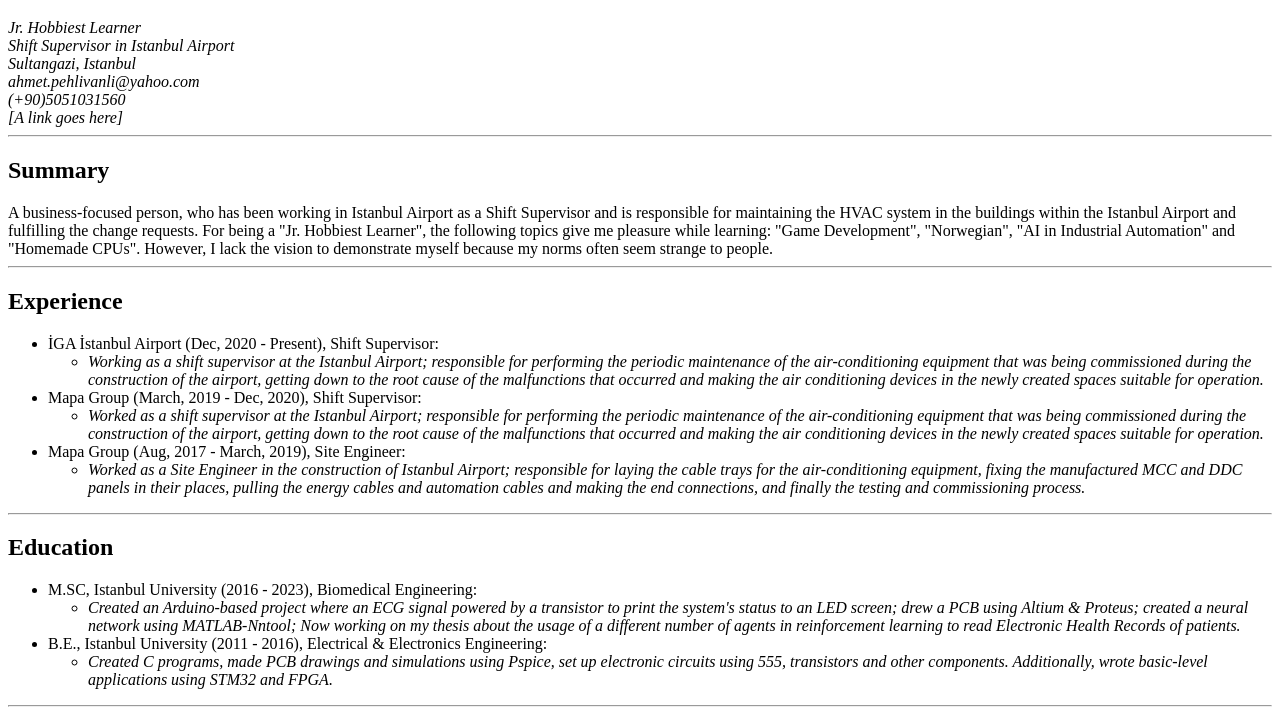
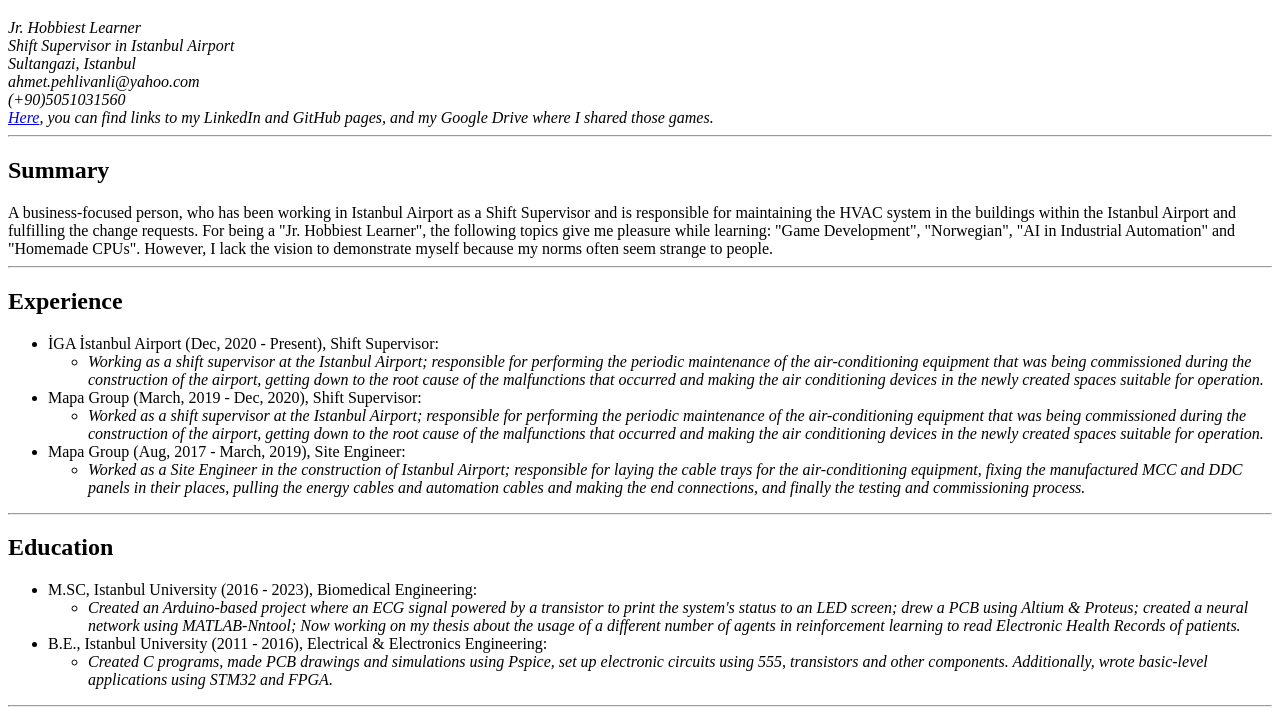
Before and after one commit to Ahmopasa/Me, a plain HTML site: page index.html in a window 1280 px wide. Shown: the part 61-785 px from the top of the page. Drawn offline with Linux system fonts and the light colour scheme.

Commit message:
Update index.html

```diff
--- a/index.html
+++ b/index.html
@@ -18,7 +18,7 @@
         <address>Sultangazi, Istanbul</address>
         <address>ahmet.pehlivanli@yahoo.com</address>
         <address>(+90)5051031560</address>
-        <em>[A link goes here]</em><br>
+        <em><a href="https://linkmix.co/11607695">Here</a>, you can find links to my LinkedIn and GitHub pages, and my Google Drive where I shared those games.</em><br>
 
         <hr>
 
```
